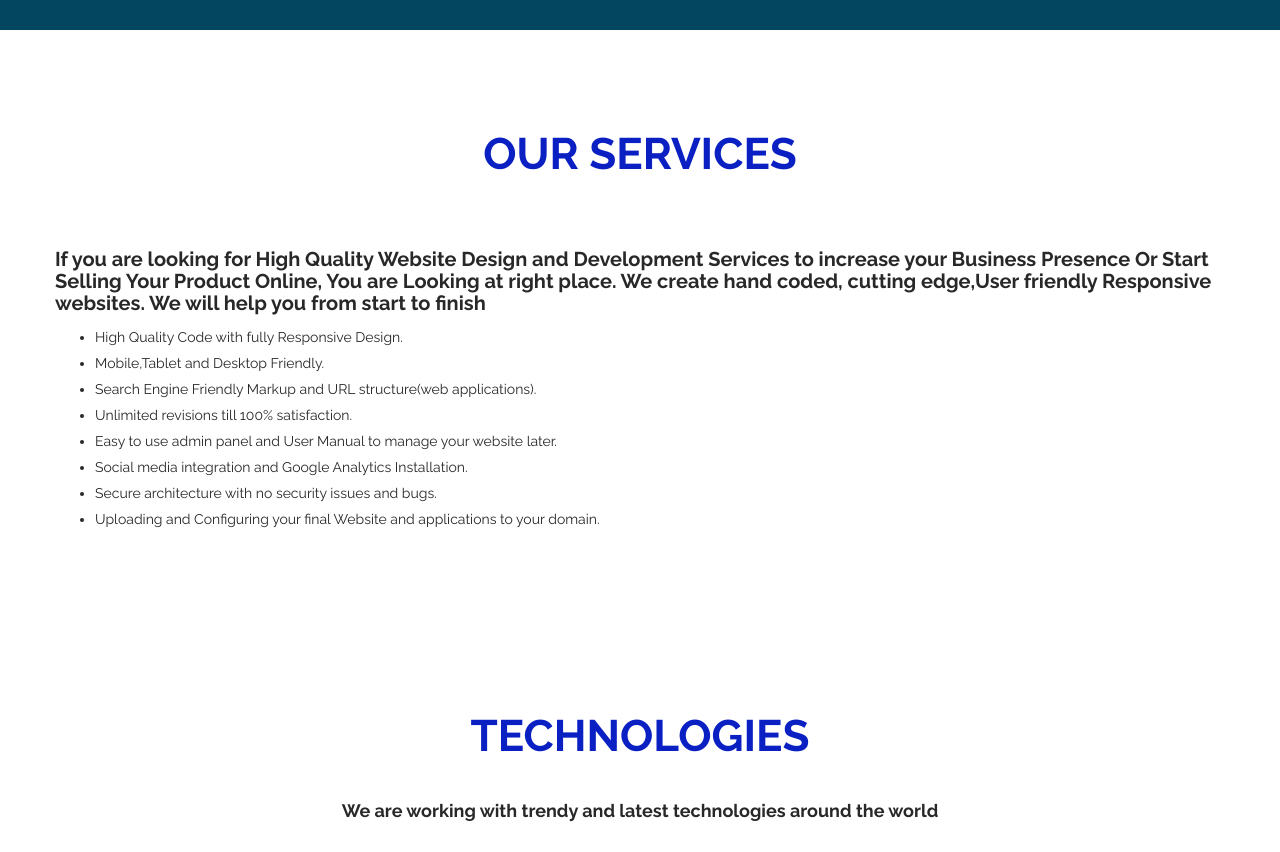
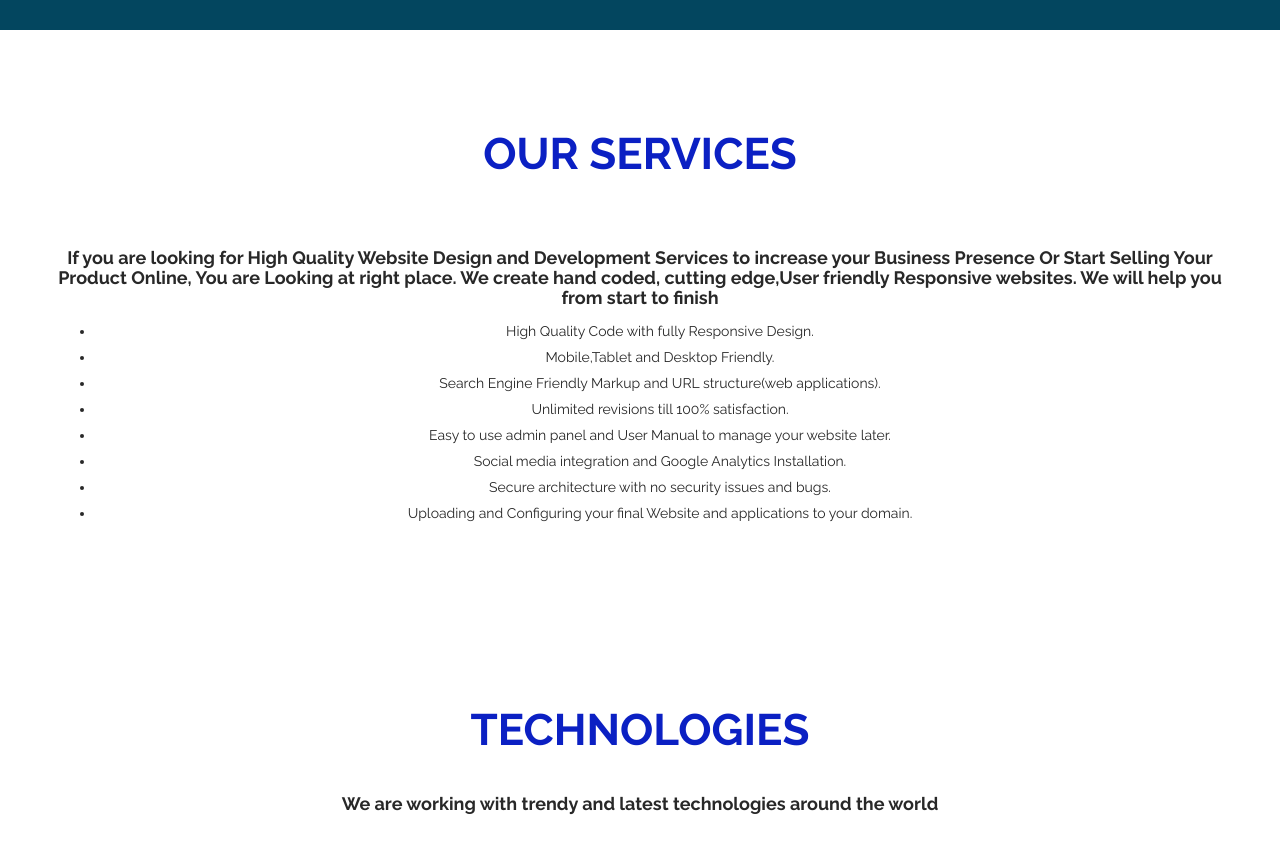
Before and after one commit to sajeewaml9930/sajeewaml9930.github.io, a PHP site: page / in a window 1280 px wide. Shown: the part 570-1422 px from the top of the page. Run offline with PHP 8.4, Linux system fonts and the light colour scheme.

Commit message:
change stylesheet

```diff
--- a/css/styles.css
+++ b/css/styles.css
@@ -255,11 +255,8 @@ color: #FFFFFF;
 #hero-banner-1.banner-inner h2 > span {
   color: #45aed6;
 }
-#our-services h4 {
-  margin-top: 1%;
-  font-size: 20px;
-}
-#our-services p >  {
+
+#our-services  {
   text-align: center;
 }
 #hero-text {
```
